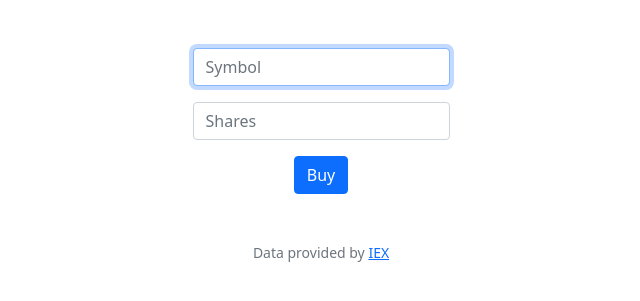
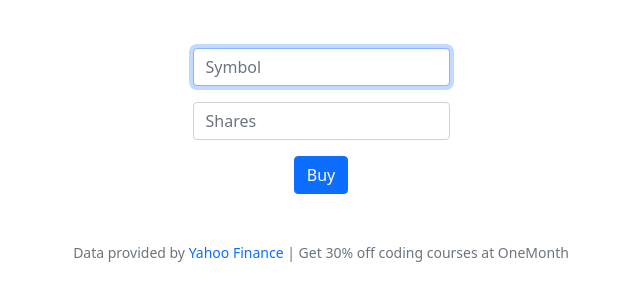
Before and after one commit to taylorsudo/trading-demo, a Flask app: page /buy in a window 1280 px wide. Shown: the part 76-377 px from the top of the page, without its empty margins (319-959 px from the left). Run offline with Flask 3, Linux system fonts and the light colour scheme; the visitor is signed in with stand-in values (Sample User, id 1); parts of the project's set-up code (start-up, migrations or seed data) failed here and were passed over; some libraries are stand-ins or nearby versions.

Commit message:
MERRY CHRISTMAS!

```diff
--- a/api/app.py
+++ b/api/app.py
@@ -314,7 +314,7 @@ def sell():
         symbol = request.form.get("symbol")
         shares = int(request.form.get("shares"))
         quote = lookup(symbol)
-        transacted = datetime.now().strftime("%F %T.%f")[:-4]
+        transacted = datetime.now().strftime("%F %T.%f")
 
         # Get user's portfolio
         rows = db.execute(
--- a/api/static/styles.css
+++ b/api/static/styles.css
@@ -21,3 +21,7 @@ nav .navbar-brand .green
 {
     color: #2e944b;
 }
+
+a {
+    text-decoration: none;
+}
--- a/api/templates/layout.html
+++ b/api/templates/layout.html
@@ -63,7 +63,7 @@
         </main>
 
         <footer class="mb-5 small text-center text-muted">
-            Data provided by <a href="https://iexcloud.io/">IEX</a>
+            Data provided by <a href="https://finance.yahoo.com/" target="_blank" rel="nofollow">Yahoo Finance</a> | <a href="https://onemonth.refr.cc/taylor" target="_blank"></a>Get 30% off coding courses at OneMonth</a>
         </footer>
 
     </body>
```
